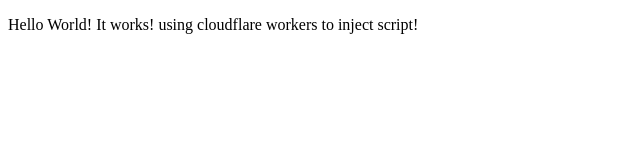
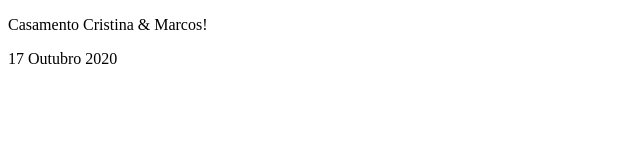
Before and after one commit to MarcosMe/marriage, a plain HTML site: page index.html in a window 1280 px wide. Shown: the whole page, without its empty margins (0-640 px from the left). Drawn offline with Linux system fonts and the light colour scheme.

Commit message:
Update index.html

```diff
--- a/index.html
+++ b/index.html
@@ -1,10 +1,11 @@
 <!doctype html>
 <html>
   <head>
-    <title>Marcos Mendes blog!</title>
+    <title>Cristina & Marcos</title>
   </head>
   <body>
-    <p>Hello World! It works! using cloudflare workers to inject script!</p>
+    <p>Casamento Cristina & Marcos!</p>
+    <p>17 Outubro 2020</p>
   </body>
 
 </html>
```
